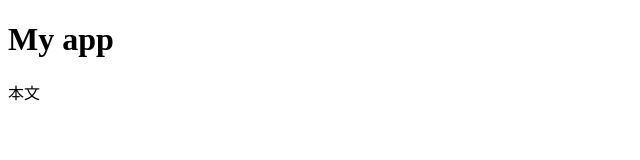
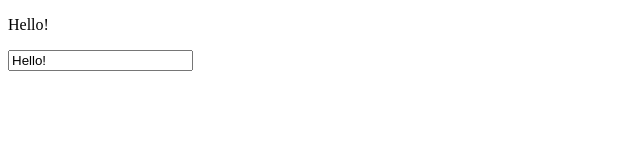
Before and after one commit to Yamakatsu63/VueTutorial, a plain HTML site: page docs/index.html in a window 1280 px wide. Shown: the whole page, without its empty margins (0-640 px from the left). Drawn offline with nearby package versions, Linux system fonts and the light colour scheme.

Commit message:
UIから値変更

```diff
--- a/docs/index.html
+++ b/docs/index.html
@@ -5,12 +5,13 @@
   <title>Vue Tutorial</title>
 </head>
 <body>
-  <header>
+  <!-- <header>
     <h1>My app</h1>
-  </header>
+  </header> -->
 
   <div id="app">
-    {{ message }}
+    <P>{{ message }}</P>
+    <input type="text" v-model="message">
   </div>
 
   <script src="https://cdn.jsdelivr.net/npm/vue"></script>
--- a/docs/main.js
+++ b/docs/main.js
@@ -1,6 +1,6 @@
 var app = new Vue({
   el: '#app',
   data: {
-    message: '本文'
+    message: 'Hello!'
   }
 })
```
